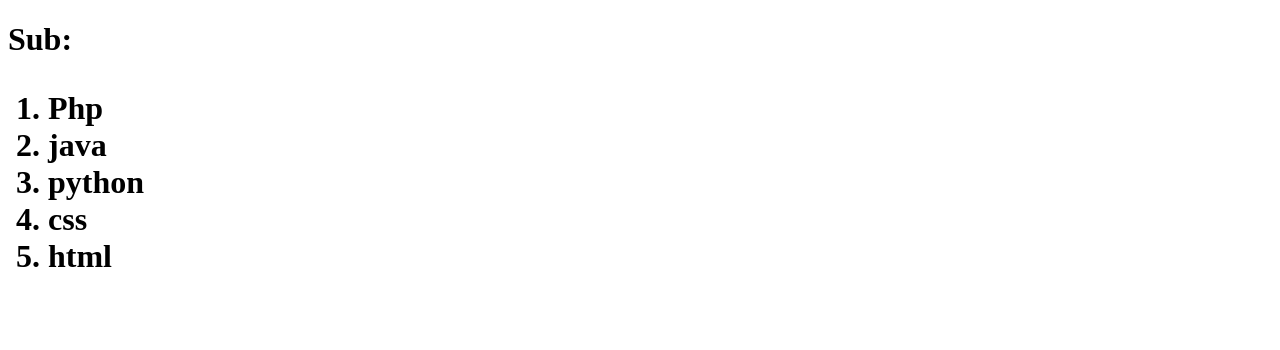
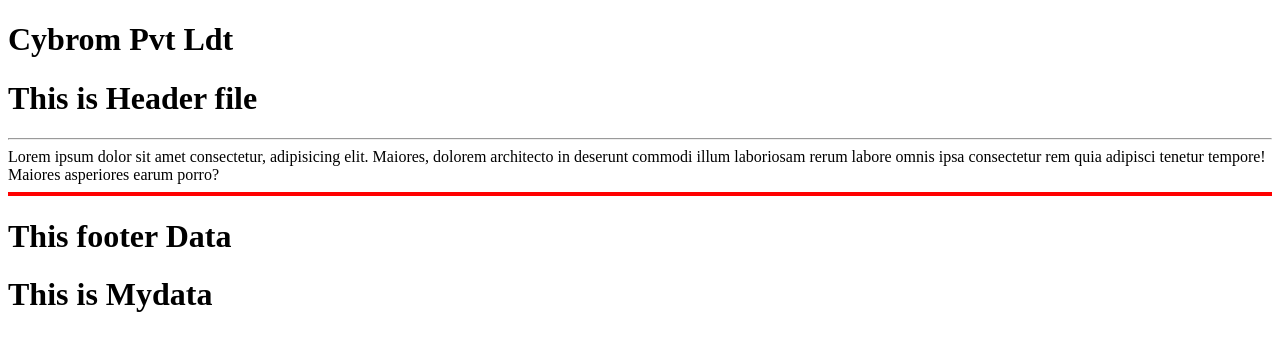
Before and after one commit to Kamlesh7049/React-Projects, a React (Vite) app in the folder reactjs/: page / in a window 1280 px wide. Shown: the top 350 px of the page. Built offline with nearby package versions, Linux system fonts and the light colour scheme.

Commit message:
component

```diff
--- a/reactjs/src/App.jsx
+++ b/reactjs/src/App.jsx
@@ -1,14 +1,16 @@
-// import Cybrom from "./Cybrom";
+import Cybrom from "./Cybrom";
 
-// const App=()=>{
-// return(
-//     <div>
-//     <h1>Cybrom Pvt Ldt</h1>
-//     <Cybrom/>
-//     </div>
-// )
-// }
-// export default App;
+const App=()=>{
+return(
+    <div>
+    <h1>Cybrom Pvt Ldt</h1>
+    <Cybrom/>
+    </div>
+)
+}
+export default App;
+
+// classs com  fun comp
 
 // const name="Ankita";
 // const age=30;
@@ -23,26 +25,26 @@
 //     }
 //     export default App;
 
-const Sub=(<ol>
-    <li>Php</li>
-    <li>java</li>
-    <li>python</li>
-    <li>css</li>
-    <li>html</li>
-</ol>)
-
-const App=()=>{
-    return(
-        <div>
-        <h1>Sub:{Sub}</h1>
-        </div>
-    )
-    }
-    export default App;
+// const Sub=(<ol>
+//     <li>Php</li>
+//     <li>java</li>
+//     <li>python</li>
+//     <li>css</li>
+//     <li>html</li>
+// </ol>)
 
 // const App=()=>{
 //     return(
-//         <>
+//         <div>
+//         <h1>Sub:{Sub}</h1>
+//         </div>
+//     )
+//     }
+//     export default App;
+
+// const App=()=>{
+//     return(
+//         <>// extra node nhi banega
 //         <h1>Sub</h1>
 //         </>
 //     )
--- a/reactjs/src/Cybrom.jsx
+++ b/reactjs/src/Cybrom.jsx
@@ -1,8 +1,12 @@
-// const Cybrom = () => {
-//   return (
-//     <div>
-//       <h1>Welcom React Class</h1>
-//     </div>
-//   );
-// };
-// export default Cybrom;
+const Cybrom = () => {
+  return (
+    <div>
+      <h1>This is Header file</h1><hr />
+      Lorem ipsum dolor sit amet consectetur, adipisicing elit. Maiores, dolorem architecto in deserunt commodi illum laboriosam rerum labore omnis ipsa consectetur rem quia adipisci tenetur tempore! Maiores asperiores earum porro?
+       < hr size="4" color="red"/>
+      <h1>This footer Data</h1>
+      <h1>This is Mydata</h1>
+    </div>
+  );
+};
+export default Cybrom;
```
Also changed, not shown: reactjs/src/main.jsx (line endings or trailing spaces).
